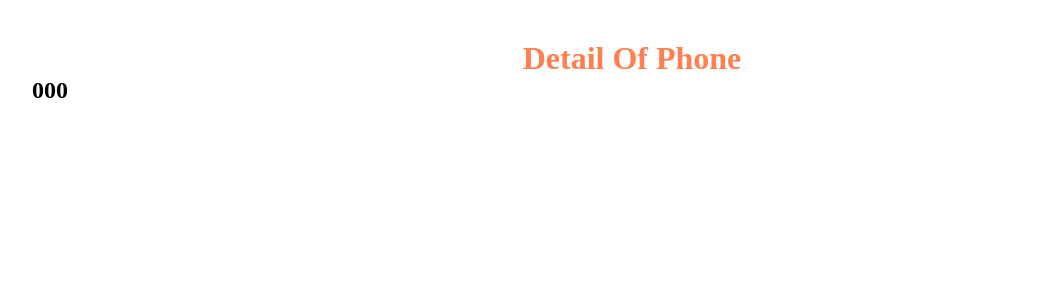
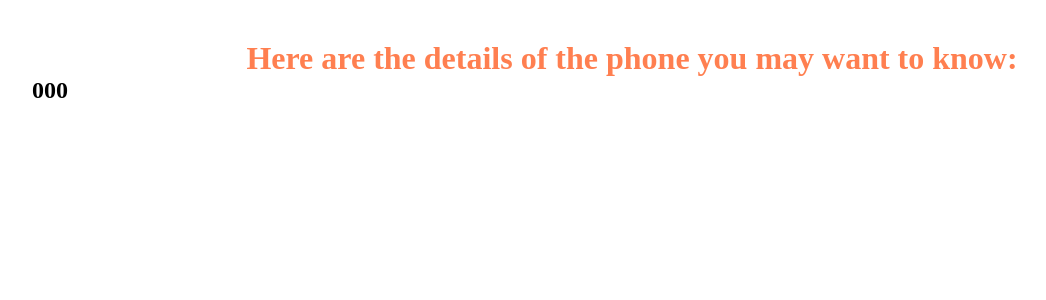
Before and after one commit to alisonmark/djangoWeb, a Django app: template DjangoWebsite/Phone/templates/Phone/detail.html in a window 1280 px wide. Shown: the top 300 px of the page, without its empty margins (8-1054 px from the left). Run offline with Django 3.2, Linux system fonts and the light colour scheme; the template is opened without the code that fills it: most values are stand-ins (such as "Sample title", 1, 10 or a date in 2020).

Commit message:
Update detail.html

```diff
--- a/DjangoWebsite/Phone/templates/Phone/detail.html
+++ b/DjangoWebsite/Phone/templates/Phone/detail.html
@@ -10,7 +10,7 @@
     <link rel="stylesheet" type="text/css" media="screen" href="{% static 'asset/main.css' %}" />
     <script src="{% static 'asset/main.js' %}"></script>
 
-    <h1>Detail Of Phone</h1>
+    <h1>Here are the details of the phone you may want to know:</h1>
     <h2>{{ detailPhone }}</h2>
 </head>
 
```
